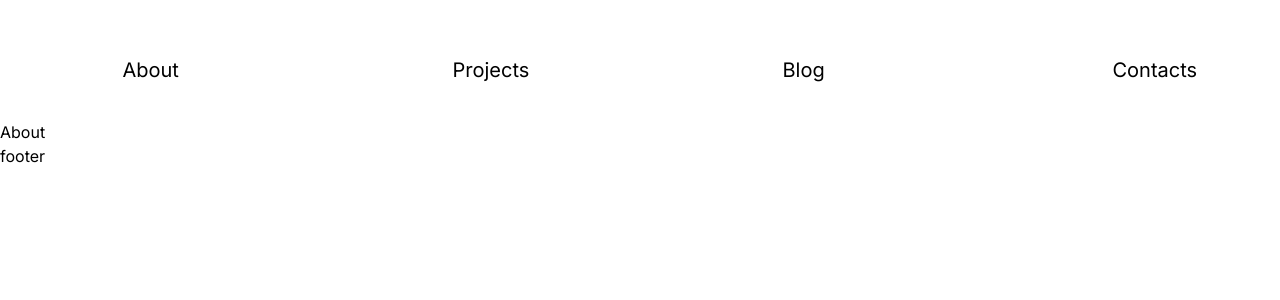
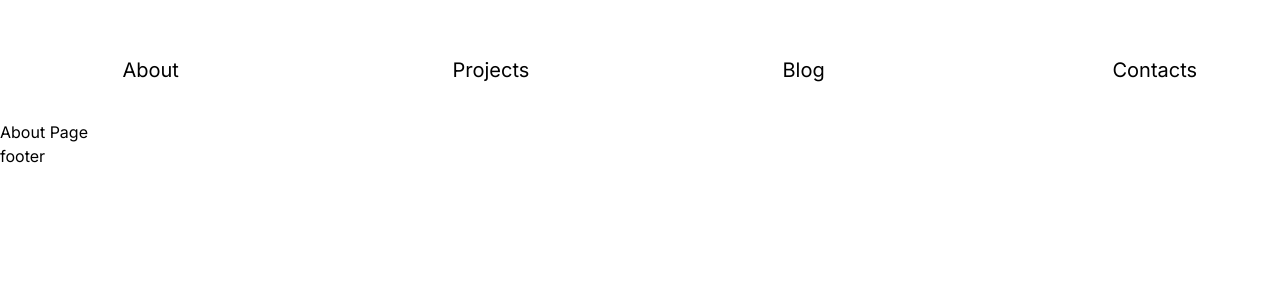
Before and after one commit to ArtofWASD/my_cv, a Next.js app: page /about in a window 1280 px wide. Shown: the top 300 px of the page. Built offline with nearby package versions, Linux system fonts and the light colour scheme.

Commit message:
feat: болванки страниц

```diff
--- a/app/about/page.tsx
+++ b/app/about/page.tsx
@@ -3,7 +3,7 @@ import React from 'react'
 const About = () => {
   return (
     <div>
-      About
+      <p> About Page</p>
     </div>
   )
 }
--- /dev/null
+++ b/app/blog/page.tsx
@@ -0,0 +1,11 @@
+import React from 'react'
+
+const Blog = () => {
+  return (
+    <div>
+      <p>Blog page</p>
+    </div>
+  )
+}
+
+export default Blog
--- /dev/null
+++ b/app/contacts/page.tsx
@@ -0,0 +1,11 @@
+import React from 'react'
+
+const Contacts = () => {
+  return (
+    <div>
+      <p>Contact page</p>
+    </div>
+  )
+}
+
+export default Contacts
--- /dev/null
+++ b/app/projects/page.tsx
@@ -0,0 +1,11 @@
+import React from 'react'
+
+const Profile = () => {
+  return (
+    <div>
+      <p>Projects Page</p>
+    </div>
+  )
+}
+
+export default Profile
```
